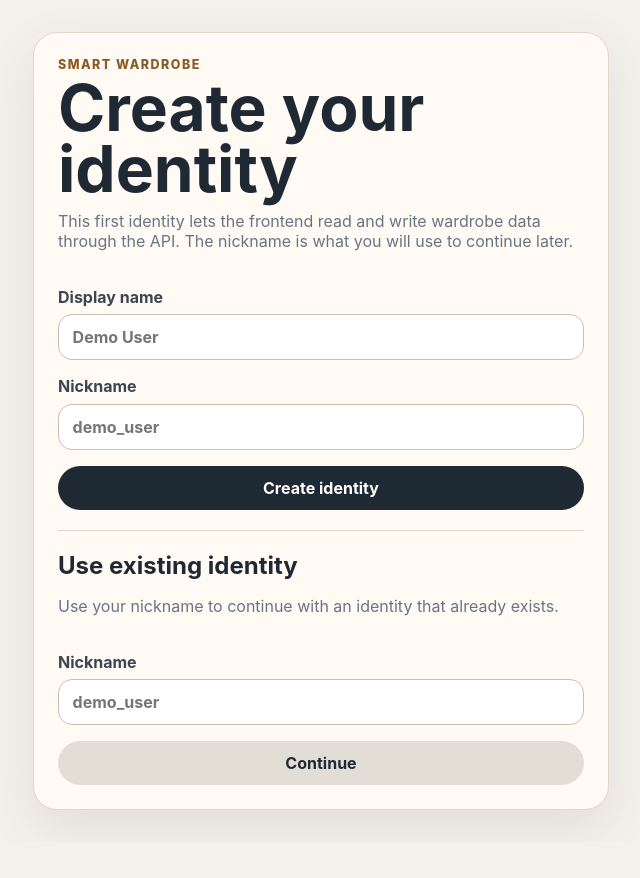
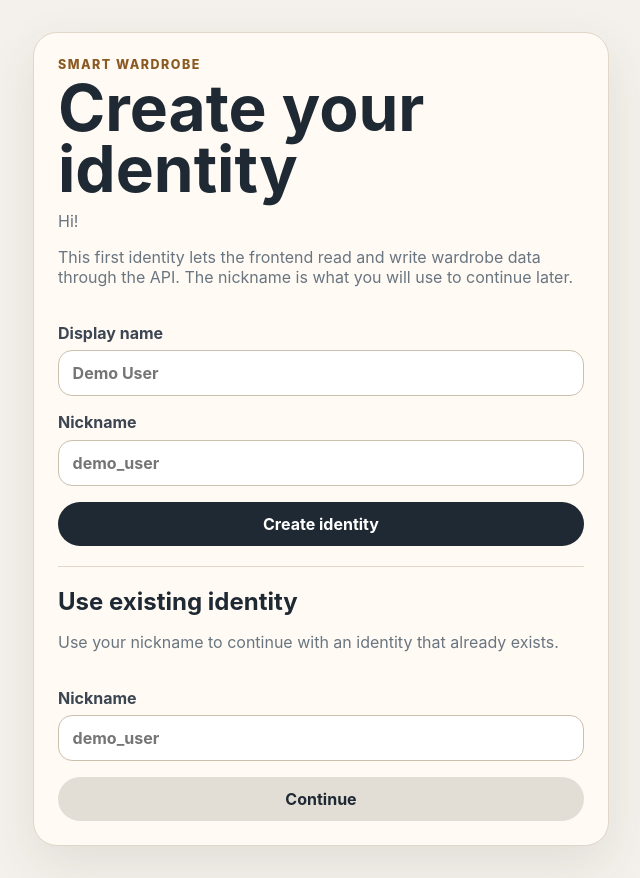
Before and after one commit to rway11200-cell/smart-wardrobe-ui, a React (Vite) app: page / in a window 1280 px wide. Shown: the whole page, without its empty margins (319-959 px from the left). Before the commit the page ends 842 px from the top, so only its background shows below. Built offline with nearby package versions, Linux system fonts and the light colour scheme; no server answers.

Commit message:
Update IdentitySetup.tsx
test

```diff
--- a/src/components/IdentitySetup.tsx
+++ b/src/components/IdentitySetup.tsx
@@ -56,6 +56,9 @@ export function IdentitySetup({ onIdentityReady }: IdentitySetupProps) {
         <div>
           <p className="eyebrow">Smart Wardrobe</p>
           <h1>Create your identity</h1>
+          <p className="muted">
+            Hi!
+          </p>
           <p className="muted">
             This first identity lets the frontend read and write wardrobe data through the API. The nickname is what you will use to continue later.
           </p>
```
